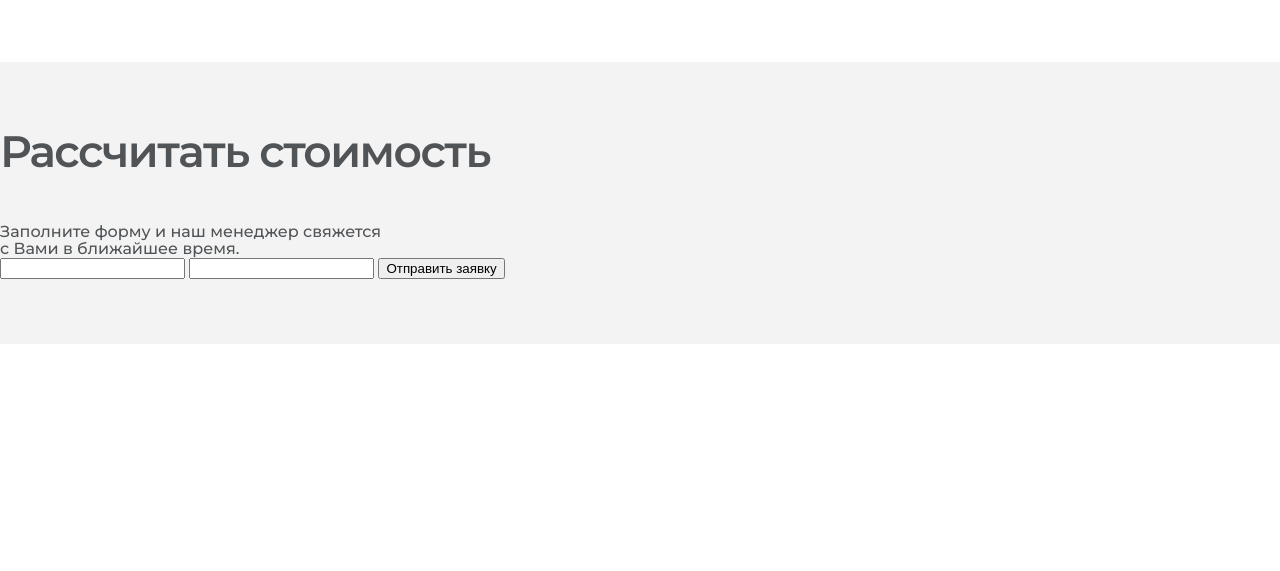
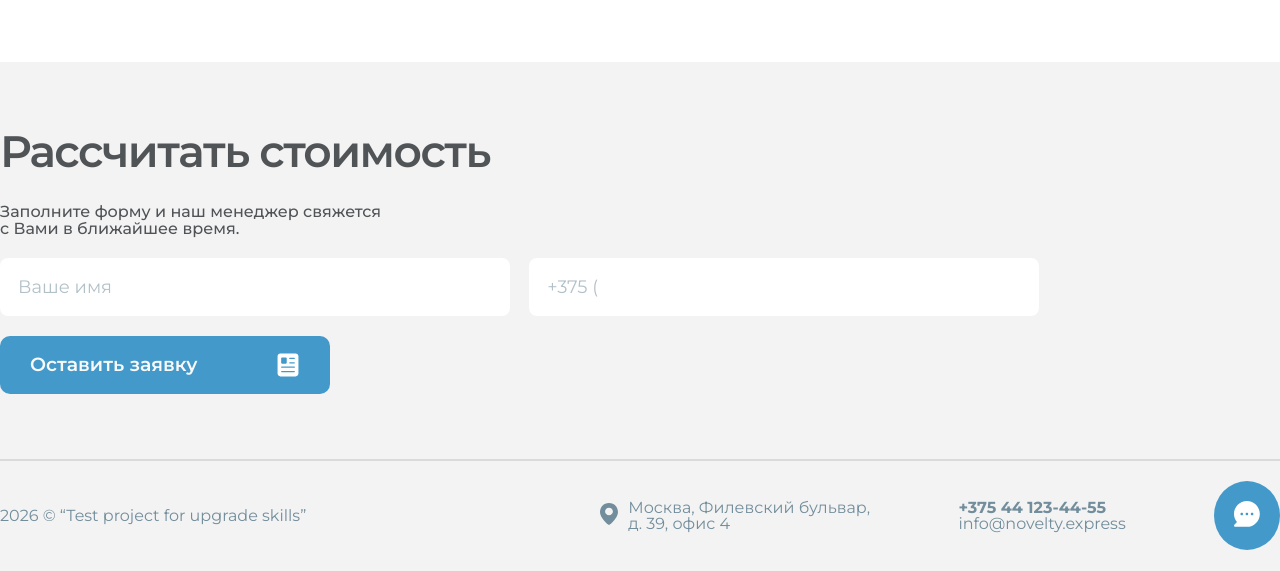
Before and after one commit to igor-drapeza/novelty-express, a plain HTML site: page index.html in a window 1280 px wide. Shown: the part 3465-4036 px from the top of the page. Before the commit the page ends 3809 px from the top, so only its background shows below. Drawn offline with nearby package versions, Linux system fonts and the light colour scheme.

Commit message:
finish cost section & create footer section

```diff
--- a/index.html
+++ b/index.html
@@ -12,6 +12,7 @@
     <link rel="stylesheet" href="scss/work/work.css">
     <link rel="stylesheet" href="scss/partners/partners.css">
     <link rel="stylesheet" href="scss/cost/cost.css">
+    <link rel="stylesheet" href="scss/footer/footer.css">
     <title>NOVELTY EXPRESS – доставка вакцин и биопрепаратов</title>
     <link rel="shortcut icon" href="./assets/src/fav-icon.png" type="image/x-icon">
 </head>
@@ -267,7 +268,7 @@
             </div>
         </div>
     </section>
-    <section class="cost">
+    <section id="cost" class="cost">
         <div class="cost__container container">
             <h1 class="cost__title">
                 Рассчитать стоимость
@@ -276,13 +277,38 @@
                 Заполните форму и наш менеджер свяжется
                 с Вами в ближайшее время.
             </p>
-            <form class="cost__form" action="#">
-                <input type="text">
-                <input type="text">
-                <button>Отправить заявку</button>
+            <form class="cost__form" action="#cost">
+                <input class="cost__form-input" type="text" placeholder="Ваше имя">
+                <input class="cost__form-input phoneMask" type="tel" placeholder="+375 (">
+                <button class="cost__form-button">
+                    <span class="cost__form-textBtn">Оставить заявку</span>
+                    <img src="./assets/src/noun-application.svg" alt="noun"></button>
             </form>
+    </section>
+    <section id="footer" class="footer">
+        <div class="footer__container container">
+            <div class="footer__copyright">
+                2026 © “Test project for upgrade skills”
+            </div>
+            <div class="footer__office">
+                <div class="footer__office-img">
+                    <img class="footer__office-icon" src="./assets/src/footer/pointer.svg" alt="pointer map">
+                </div>
+                <div class="footer__office-text">Москва, Филевский бульвар,
+                    д. 39, офис 4
+                </div>
+            </div>
+            <div class="footer__contact">
+                <p class="footer__contact-tel bold">+375 44 123-44-55</p>
+                <p class="footer__contact-email">info@novelty.express</p>
+            </div>
+            <div class="footer__chat">
+                <img class="footer__chat-img" src="./assets/src/footer/chat.svg" alt="chat">
+            </div>
         </div>
     </section>
 </body>
+<script src="https://unpkg.com/imask"></script>
+<script src="./phoneMask.js"></script>
 
 </html>
--- /dev/null
+++ b/phoneMask.js
@@ -0,0 +1,5 @@
+var phoneInput = document.getElementsByClassName('phoneMask');
+
+var phoneMask = IMask(phoneInput[0], {
+    mask: '+{375} (00) 000-00-00'
+});
--- a/scss/__variables.scss
+++ b/scss/__variables.scss
@@ -11,3 +11,4 @@ $COLOR-WHITE-CARD-BG: #F9F9F9;
 $COLOR-MAIN-GPS-BG: #44A1D4;
 $COLOR-SECOND-GPS-BG: #2A88BC;
 $COLOR-FOOTER-SILVER-BG: #F3F3F3;
+$COLOR-FOOTER-LINE: #dadada
--- a/scss/cost/cost.scss
+++ b/scss/cost/cost.scss
@@ -16,7 +16,7 @@
     }
 
     &__description {
-        margin-top: 30px;
+        margin-top: 10px;
         color: $COLOR-GRAY-TEXT;
         font-size: 16px;
         font-weight: 500;
@@ -24,4 +24,45 @@
         white-space: pre-line;
     }
 
+    &__form {
+        &-input {
+            font-family: "Montserrat", sans-serif;
+            width: 510px;
+            padding: 16px;
+            margin-right: 15px;
+            margin-top: 20px;
+            font-size: 18px;
+            font-weight: 400;
+            color: $COLOR-GRAY-BOLD;
+            border-radius: 8px;
+            border: 2px solid transparent;
+            box-sizing: border-box;
+
+            &:focus {
+                outline: none;
+                border: 2px solid $COLOR-GRAY-BOLD;
+                box-sizing: border-box;
+            }
+        }
+
+        &-button {
+            display: inline-flex;
+            justify-content: space-between;
+            margin-top: 20px;
+            width: 330px;
+            padding: 17px 30px;
+            border-radius: 10px;
+            border: none;
+            background-color: $COLOR-BLUE-ADVANTAGES-TEXT;
+            cursor: pointer;
+        }
+
+        &-textBtn {
+            font-family: "Montserrat", sans-serif;
+            color: $COLOR-WHITE-CARD-BG;
+            font-size: 19px;
+            font-weight: 600;
+        }
+    }
+
 }
--- /dev/null
+++ b/scss/footer/footer.scss
@@ -0,0 +1,42 @@
+@use './../_variables' as *;
+
+.footer {
+    display: flex;
+    justify-content: center;
+    align-items: center;
+    height: 110px;
+    background-color: $COLOR-FOOTER-SILVER-BG;
+    border-top: 2px solid $COLOR-FOOTER-LINE;
+    color: $COLOR-GRAY-BOLD;
+    font-size: 16px;
+
+    &__container {
+        display: flex;
+        justify-content: space-between;
+        align-items: center;
+    }
+
+    &__copyright {
+        width: 40%;
+    }
+    &__office {
+        display: flex;
+        text-align: left;
+        align-items: center;
+
+        &-img {
+            margin-right: 10px;
+        }
+
+        &-text {
+            white-space: pre-line;
+        }
+    }
+
+    &__chat {
+        background-color: $COLOR-BLUE-ADVANTAGES-TEXT;
+        padding: 20px;
+        border-radius: 50%;
+        cursor: pointer;
+    }
+}
```
Also changed, not shown: assets/src/footer/chat.svg (added), assets/src/footer/pointer.svg (added), scss/cost/cost.css, scss/footer/footer.css (added), 2 other files.
